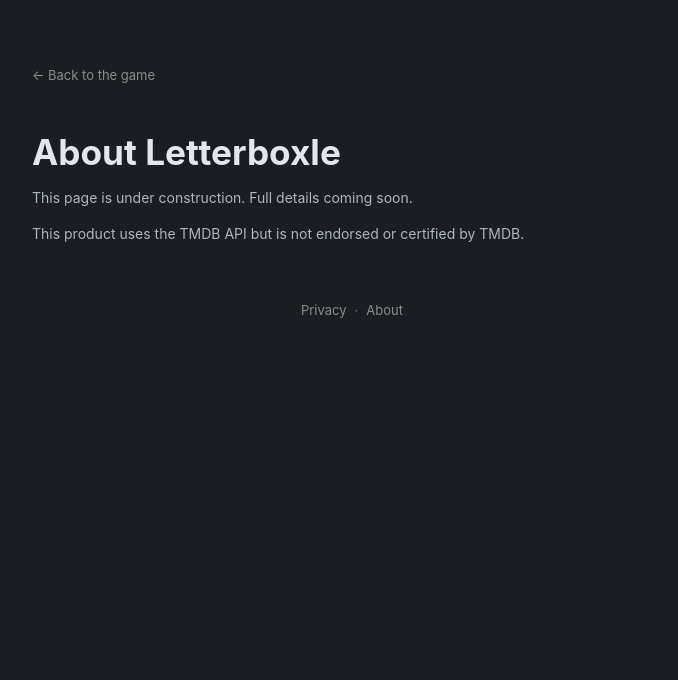
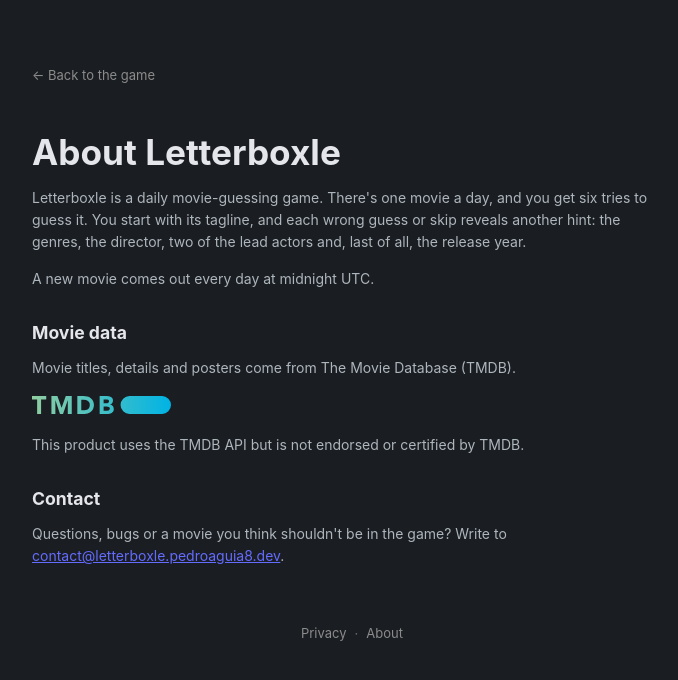
Before and after one commit to pedroaguia8/Letterboxle-frontend, a React (Vite) app: page /about in a window 1280 px wide. Shown: the top 680 px of the page, without its empty margins (288-966 px from the left). Built offline with nearby package versions, Linux system fonts and the light colour scheme.

Commit message:
feat: write the About page with the TMDB attribution
Describe the game, credit TMDB with their logo and required notice, and
give the contact address.

```diff
--- a/src/About.jsx
+++ b/src/About.jsx
@@ -1,17 +1,43 @@
 import { Link } from 'react-router-dom';
+import tmdbLogo from './assets/tmdb-logo.svg';
 import './StaticPage.css';
 
-// TODO: flesh out (project description, contact) — the TMDB attribution
-// notice below is the one part that's legally required already.
 function About() {
   return (
     <div className="static-page">
       <Link to="/" className="back-link">&larr; Back to the game</Link>
       <h1>About Letterboxle</h1>
-      <p>This page is under construction. Full details coming soon.</p>
+      <p>
+        Letterboxle is a daily movie-guessing game. There's one movie a day,
+        and you get six tries to guess it. You start with its tagline, and
+        each wrong guess or skip reveals another hint: the genres, the
+        director, two of the lead actors and, last of all, the release year.
+      </p>
+      <p>A new movie comes out every day at midnight UTC.</p>
+
+      <h2>Movie data</h2>
+      <p>
+        Movie titles, details and posters come from The Movie Database
+        (TMDB).
+      </p>
+      <div className="tmdb-credit">
+        <a href="https://www.themoviedb.org" target="_blank" rel="noopener noreferrer">
+          <img src={tmdbLogo} alt="The Movie Database (TMDB)" />
+        </a>
+      </div>
       <p>
         This product uses the TMDB API but is not endorsed or certified by
         TMDB.
+      </p>
+
+      <h2>Contact</h2>
+      <p>
+        Questions, bugs or a movie you think shouldn't be in the game? Write
+        to{' '}
+        <a href="mailto:contact@letterboxle.pedroaguia8.dev">
+          contact@letterboxle.pedroaguia8.dev
+        </a>
+        .
       </p>
     </div>
   );
```
